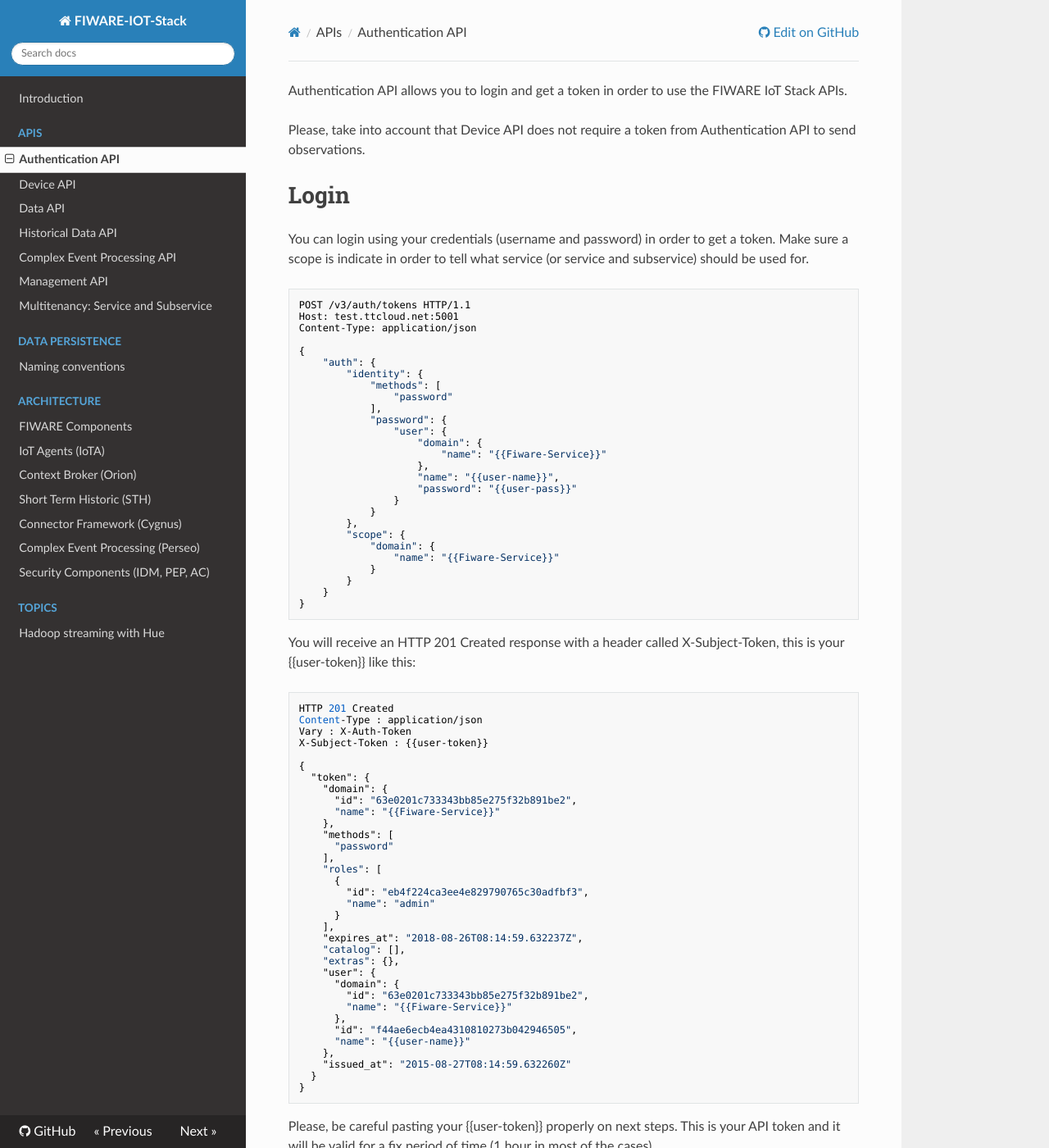
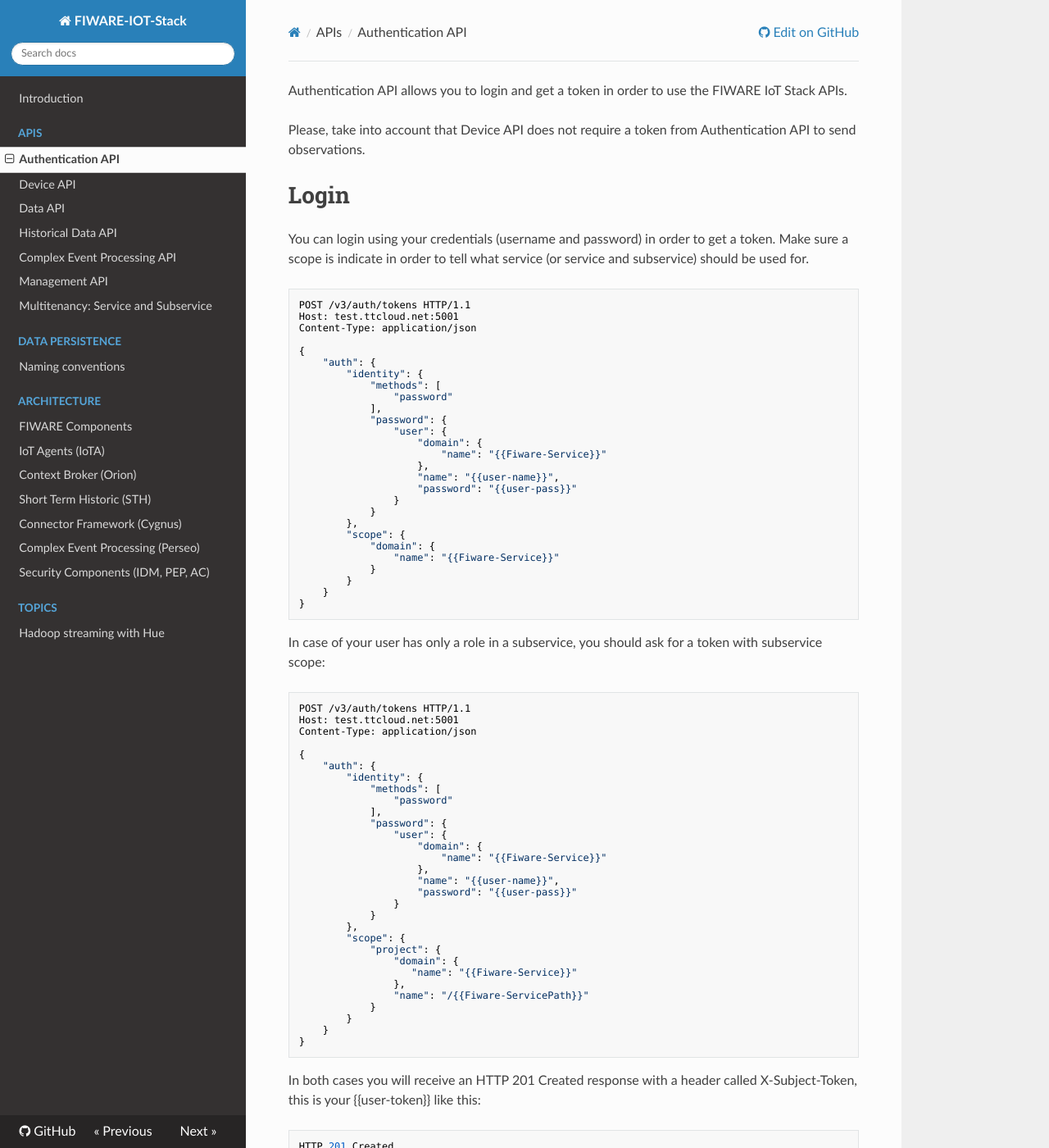
Before and after one commit to telefonicaid/thinking-cities, an MkDocs documentation site: the page built from docs/authentication_api.md, in a window 1280 px wide and 1400 px high. Shown: the whole window at 82% size. Built offline with MkDocs 1.6.1, drawn with Linux system fonts in a browser that asks for light colours; nearby versions of some CDN libraries; old or Windows-style settings are respelled for this version of MkDocs.

Commit message:
add how get a token with subservice scope

````diff
--- a/docs/authentication_api.md
+++ b/docs/authentication_api.md
@@ -35,8 +35,43 @@
     }
 }
 ```
+In case of your user has only a role in a subservice, you should ask for a token with subservice scope:
 
-You will receive an HTTP 201 Created response with a header called X-Subject-Token, this is your {{user-token}} like this:
+
+```
+POST /v3/auth/tokens HTTP/1.1
+Host: test.ttcloud.net:5001
+Content-Type: application/json
+
+{
+    "auth": {
+        "identity": {
+            "methods": [
+                "password"
+            ],
+            "password": {
+                "user": {
+                    "domain": {
+                        "name": "{{Fiware-Service}}"
+                    },
+                    "name": "{{user-name}}",
+                    "password": "{{user-pass}}"
+                }
+            }
+        },
+        "scope": {
+            "project": {
+                "domain": {
+                   "name": "{{Fiware-Service}}"
+                },
+                "name": "/{{Fiware-ServicePath}}"
+            }
+        }
+    }
+}
+```
+
+In both cases you will receive an HTTP 201 Created response with a header called X-Subject-Token, this is your {{user-token}} like this:
 
 ```
 HTTP 201 Created
````
